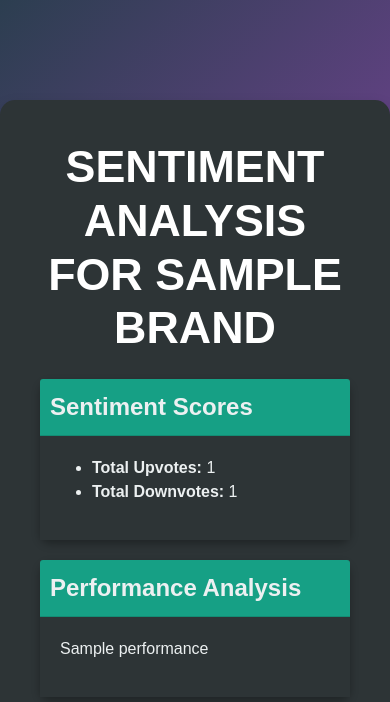
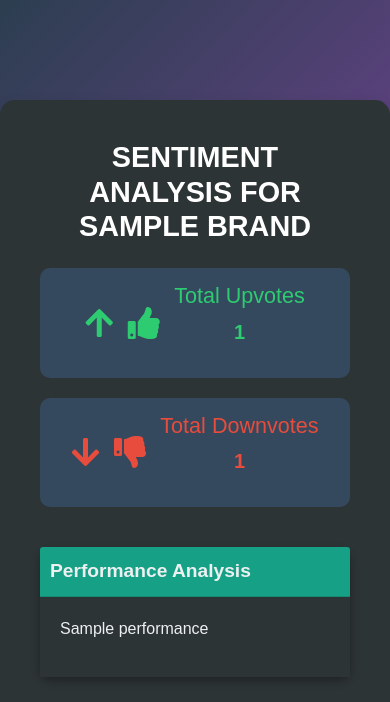
Before and after one commit to Pallavi-Pandey/Tech_Titans, a Flask app: template templates/results.html in a window 390 px wide. Shown: the top 702 px of the page. Run offline with Flask 3, Linux system fonts and the light colour scheme; the template is opened without the code that fills it: most values are stand-ins (such as "Sample title", 1, 10 or a date in 2020).

Commit message:
updated app.py

```diff
--- a/app.py
+++ b/app.py
@@ -1,20 +1,18 @@
 import os
 import matplotlib.pyplot as plt
 import seaborn as sns
-from flask import Flask, request, render_template, send_from_directory, url_for
+from flask import Flask, request, render_template, url_for, session, redirect, flash
 import praw
 import pandas as pd
+import requests
 from vaderSentiment.vaderSentiment import SentimentIntensityAnalyzer
-from flask import session, redirect, url_for, flash
 from werkzeug.security import generate_password_hash, check_password_hash
-
-
 
 # Initialize Flask app
 app = Flask(__name__)
+app.secret_key = 'your_secret_key_here'  # Change this to a secure secret key
 
-app.secret_key = 'your_secret_key_here'
-# Add this in-memory user store (for demonstration purposes)
+# In-memory user store (for demonstration purposes)
 users = {}
 
 # Create directory for storing plots
@@ -27,6 +25,9 @@ reddit = praw.Reddit(
     client_secret='wVuG-LeEENNV_L8nAQ_3BKUUVgDDNg',
     user_agent='BrandSentio'
 )
+
+# News API key
+news_api_key = '457fb83200ce4e41a63c7bb68557feb0'
 
 # Sentiment Analyzer
 analyzer = SentimentIntensityAnalyzer()
@@ -75,6 +76,49 @@ def fetch_reddit_posts(subreddit, keyword, limit=100):
 
     return df, total_upvotes, total_downvotes
 
+# Fetch News articles and calculate sentiment
+def fetch_news_articles(keyword, limit=100):
+    url = f'https://newsapi.org/v2/everything?q={keyword}&apiKey={news_api_key}&pageSize={limit}'
+    response = requests.get(url)
+    articles = response.json().get('articles', [])
+
+    posts = []
+    for article in articles:
+        title = article['title']
+        description = article['description'] or ''
+        content = article['content'] or ''
+        combined_text = f'{title} {description} {content}'
+        sentiment = analyzer.polarity_scores(combined_text)['compound']
+        posts.append({
+            "title": title,
+            "description": description,
+            "content": content,
+            "sentiment": sentiment
+        })
+
+    # Convert to DataFrame
+    df = pd.DataFrame(posts)
+
+    # Normalize upvotes and downvotes (set to zero for news)
+    df['normalized_upvotes'] = 0
+    df['normalized_downvotes'] = 0
+
+    # Perform sentiment analysis on titles using VADER and normalize sentiment
+    df['normalized_sentiment'] = (df['sentiment'] + 1) / 2  # Scale from [-1, 1] to [0, 1]
+
+    # Calculate unique score using a weighted sum of normalized components
+    weight_upvotes = 0.5   # Weight for upvotes
+    weight_downvotes = -0.3 # Weight for downvotes (negative impact)
+    weight_sentiment = 0.2   # Weight for sentiment
+
+    df['unique_score'] = (
+        weight_upvotes * df['normalized_upvotes'] +
+        weight_downvotes * df['normalized_downvotes'] +
+        weight_sentiment * df['normalized_sentiment']
+    )
+
+    return df
+
 # Function to calculate brand performance score
 def calculate_brand_performance(total_upvotes, total_downvotes, average_sentiment):
     if total_upvotes + total_downvotes > 0:
@@ -89,17 +133,17 @@ def calculate_brand_performance(total_upvotes, total_downvotes, average_sentimen
     return brand_performance_score
 
 # Function to generate sentiment plot
-def generate_sentiment_plot(df):
+def generate_sentiment_plot(df, filename):
     plt.figure(figsize=(8, 6))
     sns.histplot(df['sentiment'], kde=True, color='blue')
-    plt.title('Sentiment Distribution for Reddit Posts', fontsize=16)
+    plt.title('Sentiment Distribution', fontsize=16)
     plt.xlabel('Sentiment Score', fontsize=12)
     plt.ylabel('Frequency', fontsize=12)
-    plt.savefig('static/plots/sentiment_distribution.png')
+    plt.savefig(filename)
     plt.close()
 
 # Function to generate pie chart for upvotes vs downvotes
-def generate_upvotes_downvotes_pie_chart(df):
+def generate_upvotes_downvotes_pie_chart(df, filename):
     total_upvotes = df['upvotes'].sum()
     total_downvotes = df['downvotes'].sum()
 
@@ -112,56 +156,23 @@ def generate_upvotes_downvotes_pie_chart(df):
     plt.pie(sizes, explode=explode, labels=labels, colors=colors, autopct='%1.1f%%', shadow=True, startangle=140)
     plt.title('Upvotes vs Downvotes Distribution', fontsize=16)
     plt.axis('equal')  # Equal aspect ratio ensures the pie is circular
-    plt.savefig('static/plots/upvotes_downvotes_pie_chart.png')
+    plt.savefig(filename)
     plt.close()
 
-# Route for brand input
-@app.route('/')
-def index():
-    return redirect(url_for('login'))
+# Route for login page (default)
+@app.route('/', methods=['GET', 'POST'])
+def login():
+    if request.method == 'POST':
+        username = request.form.get('username')
+        password = request.form.get('password')
 
-# Route to analyze Reddit sentiment
-@app.route('/analyze', methods=['POST'])
-def analyze_brand():
-    brand = request.form.get('brand')
-    if not brand:
-        return "Brand name is required", 400
-
-    # Fetch Reddit posts and calculate sentiment
-    reddit_df, total_upvotes, total_downvotes = fetch_reddit_posts('technology', brand, limit=50)
-
-    # Calculate average sentiment and brand performance score
-    average_sentiment = reddit_df['sentiment'].mean() if not reddit_df.empty else 0
-    brand_performance_score = calculate_brand_performance(total_upvotes, total_downvotes, average_sentiment)
-
-    # Generate the plots
-    generate_sentiment_plot(reddit_df)
-    generate_upvotes_downvotes_pie_chart(reddit_df)  # Update to generate pie chart
-
-    # Interpretation of brand performance
-    if brand_performance_score < 1:
-        performance = "The brand is struggling with user engagement and/or has negative sentiment."
-    elif brand_performance_score == 1:
-        performance = "The brand is performing adequately but may need improvement."
-    else:
-        performance = "The brand is doing well with positive engagement and sentiment."
-
-    # Render results
-    sentiment_plot = url_for('static', filename='plots/sentiment_distribution.png')
-    upvotes_downvotes_plot = url_for('static', filename='plots/upvotes_downvotes_pie_chart.png')
-
-    return render_template(
-        'results.html',
-        brand=brand,
-        total_upvotes=total_upvotes,
-        total_downvotes=total_downvotes,
-        average_sentiment=average_sentiment,
-        brand_performance_score=brand_performance_score,
-        performance=performance,
-        reddit_data=reddit_df.to_dict(orient="records"),
-        sentiment_plot=sentiment_plot,
-        upvotes_downvotes_plot=upvotes_downvotes_plot
-    )
+        # Check if the user exists and verify the password
+        if username in users and check_password_hash(users[username], password):
+            session['username'] = username
+            flash("Login successful!", "success")
+            return redirect(url_for('index'))  # Redirect to index page
+        flash("Invalid username or password!", "danger")
+    return render_template('login.html')
 
 # Route for user registration
 @app.route('/register', methods=['GET', 'POST'])
@@ -182,28 +193,76 @@ def register():
         return redirect(url_for('login'))
     return render_template('register.html')
 
+# Route for index page (after login)
+@app.route('/index')
+def index():
+    if 'username' not in session:
+        flash("Please log in to access this page.", "danger")
+        return redirect(url_for('login'))
+    return render_template('index.html')
 
-# Route for user login
-@app.route('/login', methods=['GET', 'POST'])
-def login():
-    if request.method == 'POST':
-        username = request.form.get('username')
-        password = request.form.get('password')
+# Route to analyze Reddit sentiment
+@app.route('/analyze', methods=['POST'])
+def analyze_brand():
+    if 'username' not in session:
+        flash("Please log in to access this page.", "danger")
+        return redirect(url_for('login'))
 
-        # Check if the user exists and verify the password
-        if username in users and check_password_hash(users[username], password):
-            session['username'] = username
-            flash("Login successful!", "success")
-            return render_template('index.html')  # Redirect to index page
-        flash("Invalid username or password!", "danger")
-    return render_template('login.html')
+    brand = request.form.get('brand')
+    if not brand:
+        return "Brand name is required", 400
 
-# Add a route to log out
+    # Fetch Reddit posts and calculate sentiment
+    reddit_df, total_upvotes, total_downvotes = fetch_reddit_posts('technology', brand, limit=50)
+
+    # Fetch News articles and calculate sentiment
+    news_df = fetch_news_articles(brand, limit=50)
+
+    # Combine Reddit and News dataframes
+    combined_df = pd.concat([reddit_df[['title', 'sentiment', 'unique_score']], news_df[['title', 'sentiment', 'unique_score']]])
+
+    # Calculate average unique score and brand performance score
+    average_unique_score = combined_df['unique_score'].mean() if not combined_df.empty else 0
+    average_sentiment = combined_df['sentiment'].mean() if not combined_df.empty else 0
+    brand_performance_score = calculate_brand_performance(total_upvotes, total_downvotes, average_sentiment)
+
+    # Generate the plots
+    generate_sentiment_plot(combined_df, 'static/plots/sentiment_distribution.png')
+    generate_upvotes_downvotes_pie_chart(reddit_df, 'static/plots/upvotes_downvotes_pie_chart.png')
+    generate_sentiment_plot(news_df, 'static/plots/news_sentiment_distribution.png')
+
+    # Interpretation of brand performance
+    if brand_performance_score < 1:
+        performance = "The brand is struggling with user engagement and/or has negative sentiment."
+    elif brand_performance_score == 1:
+        performance = "The brand is performing adequately but may need improvement."
+    else:
+        performance = "The brand is doing well with positive engagement and sentiment."
+
+    # Render results
+    sentiment_plot = url_for('static', filename='plots/sentiment_distribution.png')
+    upvotes_downvotes_plot = url_for('static', filename='plots/upvotes_downvotes_pie_chart.png')
+    news_sentiment_plot = url_for('static', filename='plots/news_sentiment_distribution.png')
+
+    return render_template(
+        'results.html',
+        brand=brand,
+        total_upvotes=total_upvotes,
+        total_downvotes=total_downvotes,
+        average_sentiment=average_sentiment,
+        brand_performance_score=brand_performance_score,
+        performance=performance,
+        sentiment_plot=sentiment_plot,
+        upvotes_downvotes_plot=upvotes_downvotes_plot,
+        news_sentiment_plot=news_sentiment_plot
+    )
+
+# Route for logout
 @app.route('/logout')
 def logout():
     session.pop('username', None)
     flash("You have been logged out.", "success")
-    return redirect(url_for('index'))
+    return redirect(url_for('login'))
 
 # Run Flask app
 if __name__ == '__main__':
--- a/templates/results.html
+++ b/templates/results.html
@@ -5,6 +5,7 @@
     <meta name="viewport" content="width=device-width, initial-scale=1.0">
     <title>Brand Sentiment Results</title>
     <link rel="stylesheet" href="https://cdn.jsdelivr.net/npm/bootstrap@5.1.3/dist/css/bootstrap.min.css">
+    <link rel="stylesheet" href="https://cdnjs.cloudflare.com/ajax/libs/font-awesome/5.15.4/css/all.min.css"> <!-- Added FontAwesome -->
     <style>
         body {
             background: linear-gradient(135deg, #2c3e50, #8e44ad, #2980b9);
@@ -67,11 +68,46 @@
             padding: 20px;
         }
 
-        .img-fluid {
-            max-width: 100%;
-            height: auto;
-            border-radius: 8px;
-            border: 5px solid #ecf0f1;
+        /* Responsive Flexbox for sentiment cards */
+        .sentiment-card {
+            display: flex;
+            justify-content: space-between;
+            gap: 30px;
+            margin-bottom: 40px;
+        }
+
+        .sentiment-item {
+            flex: 1;
+            text-align: center;
+            background-color: #34495e;
+            border-radius: 10px;
+            padding: 20px;
+            transition: transform 0.2s, box-shadow 0.2s;
+        }
+
+        .sentiment-item:hover {
+            transform: scale(1.05);
+            box-shadow: 0 6px 12px rgba(0, 0, 0, 0.4);
+        }
+
+        .sentiment-upvotes {
+            color: #2ecc71;
+        }
+
+        .sentiment-downvotes {
+            color: #e74c3c;
+        }
+
+        .sentiment-icon {
+            font-size: 2.5rem; /* Increased size for arrows */
+            margin-right: 10px;
+            vertical-align: middle;
+        }
+
+        .sentiment-text {
+            display: inline-block;
+            vertical-align: middle;
+            font-size: 1.5rem;
         }
 
         .footer {
@@ -85,24 +121,85 @@
             color: #f39c12;
             text-decoration: none;
         }
+
+        /* Responsive design adjustments */
+        @media (max-width: 768px) {
+            h1 {
+                font-size: 2.2rem;
+            }
+
+            .sentiment-card {
+                flex-direction: column; /* Stack up the sentiment cards on small screens */
+                gap: 20px;
+            }
+
+            .sentiment-item {
+                padding: 15px;
+            }
+
+            .btn-secondary {
+                font-size: 1rem;
+                padding: 12px;
+            }
+
+            .card-header {
+                font-size: 1.2rem;
+            }
+
+            .img-fluid {
+                max-width: 100%;
+                height: auto;
+                margin-top: 20px;
+            }
+        }
+
+        @media (max-width: 480px) {
+            h1 {
+                font-size: 1.8rem;
+            }
+
+            .sentiment-icon {
+                font-size: 2rem;
+            }
+
+            .sentiment-text {
+                font-size: 1.25rem;
+            }
+
+            .footer {
+                font-size: 0.9rem;
+            }
+        }
     </style>
 </head>
 <body>
     <div class="container">
         <h1 class="mb-4">Sentiment Analysis for <strong>{{ brand }}</strong></h1>
 
-        <div class="card">
-            <div class="card-header">
-                Sentiment Scores
+        <!-- Sentiment Cards (Upvotes / Downvotes) -->
+        <div class="sentiment-card">
+            <!-- Upvotes with Thumbs and Arrow -->
+            <div class="sentiment-item sentiment-upvotes">
+                <i class="sentiment-icon fas fa-arrow-up"></i> <!-- FontAwesome upward arrow -->
+                <i class="sentiment-icon fas fa-thumbs-up"></i> <!-- Thumbs-up icon -->
+                <div class="sentiment-text">
+                    <h4>Total Upvotes</h4>
+                    <p><strong>{{ total_upvotes }}</strong></p>
+                </div>
             </div>
-            <div class="card-body">
-                <ul>
-                    <li><strong>Total Upvotes:</strong> {{ total_upvotes }}</li>
-                    <li><strong>Total Downvotes:</strong> {{ total_downvotes }}</li>
-                </ul>
+
+            <!-- Downvotes with Thumbs and Arrow -->
+            <div class="sentiment-item sentiment-downvotes">
+                <i class="sentiment-icon fas fa-arrow-down"></i> <!-- FontAwesome downward arrow -->
+                <i class="sentiment-icon fas fa-thumbs-down"></i> <!-- Thumbs-down icon -->
+                <div class="sentiment-text">
+                    <h4>Total Downvotes</h4>
+                    <p><strong>{{ total_downvotes }}</strong></p>
+                </div>
             </div>
         </div>
 
+        <!-- Performance Analysis -->
         <div class="card">
             <div class="card-header">
                 Performance Analysis
@@ -112,24 +209,29 @@
             </div>
         </div>
 
+        <!-- Sentiment Distribution Image -->
         <div class="mt-4">
             <h3>Sentiment Distribution:</h3>
             <img src="{{ sentiment_plot }}" alt="Sentiment Distribution" class="img-fluid">
         </div>
 
+        <!-- Upvotes vs Downvotes Image -->
         <div class="mt-4">
             <h3>Upvotes vs Downvotes:</h3>
             <img src="{{ upvotes_downvotes_plot }}" alt="Upvotes vs Downvotes" class="img-fluid">
         </div>
 
+        <!-- News Sentiment Distribution Image -->
+        <div class="mt-4">
+            <h3>News Sentiment Distribution:</h3>
+            <img src="{{ news_sentiment_plot }}" alt="News Sentiment Distribution" class="img-fluid">
+        </div>
+
+        <!-- Analyze Another Brand Button -->
         <div class="mt-4 text-center">
             <a href="/" class="btn btn-secondary w-100 py-2">Analyze Another Brand</a>
         </div>
 
-        <div class="footer">
-            <p>&copy; 2024 Brand Sentiment Analyzer. All rights reserved.</p>
-            <p><a href="https://www.example.com">Privacy Policy</a> | <a href="https://www.example.com">Terms of Service</a></p>
-        </div>
     </div>
 </body>
 </html>
```
Also changed, not shown: static/plots/sentiment_distribution.png, static/plots/upvotes_downvotes_pie_chart.png.
